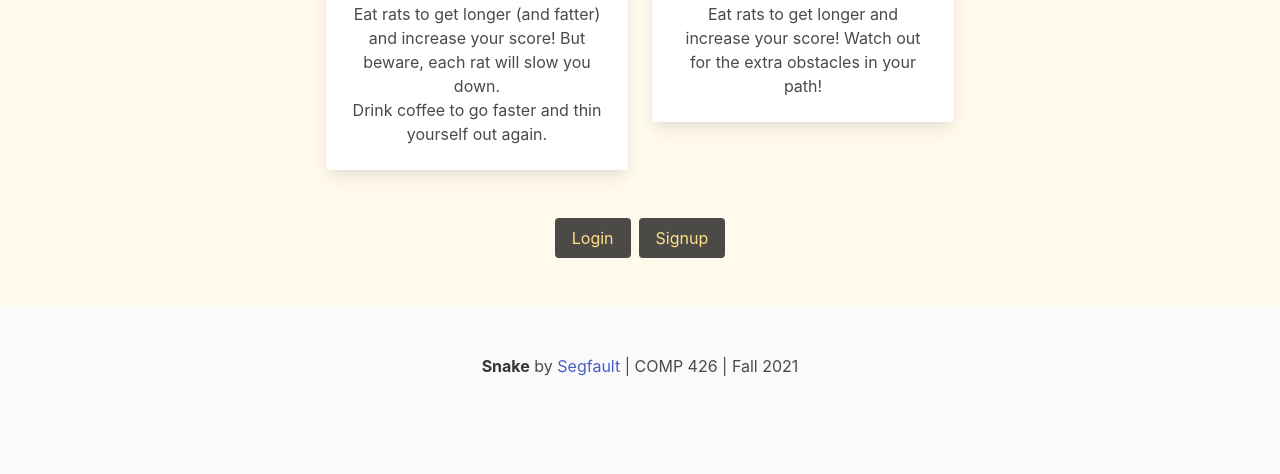
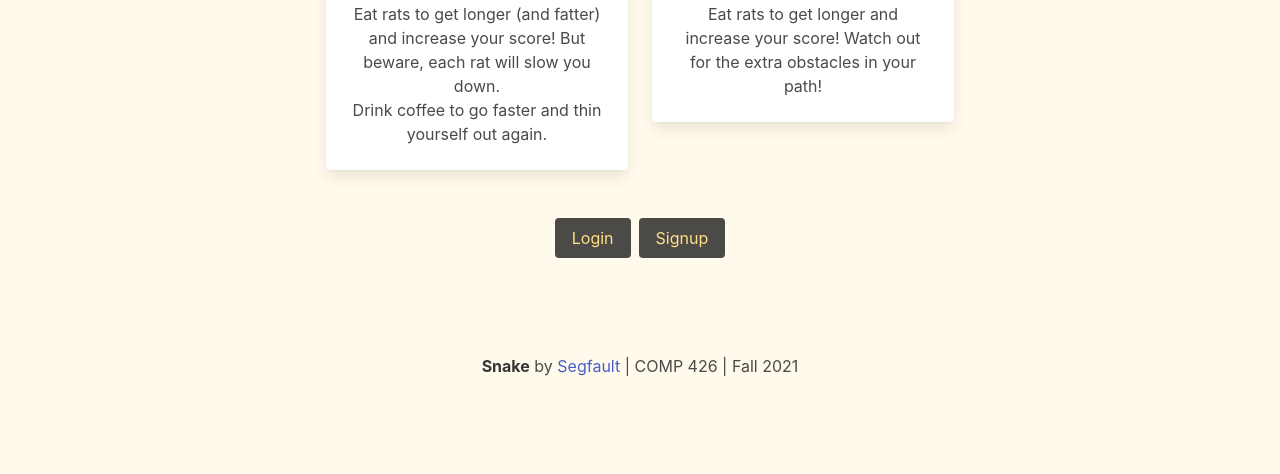
Before and after one commit to jdmar3-comp426/a99-segfault, a website: page index.html in a window 1280 px wide. Shown: the part 455-929 px from the top of the page. Drawn offline with nearby package versions, Linux system fonts and the light colour scheme; no server answers.

Commit message:
Make footer same color and disable scrollbar

```diff
--- a/home.css
+++ b/home.css
@@ -39,5 +39,5 @@
 }
 
 html {
-
+    overflow-y: hidden;
 }
--- a/index.html
+++ b/index.html
@@ -177,7 +177,8 @@
         </div>
     </form>
 </section>
-<footer class="footer">
+
+<footer class="footer has-background-warning-light">
     <div class="content has-text-centered">
         <p>
             <strong>Snake</strong> by <a href="https://github.com/jdmar3-comp426/a99-segfault">Segfault</a> | COMP 426 | Fall 2021
```
